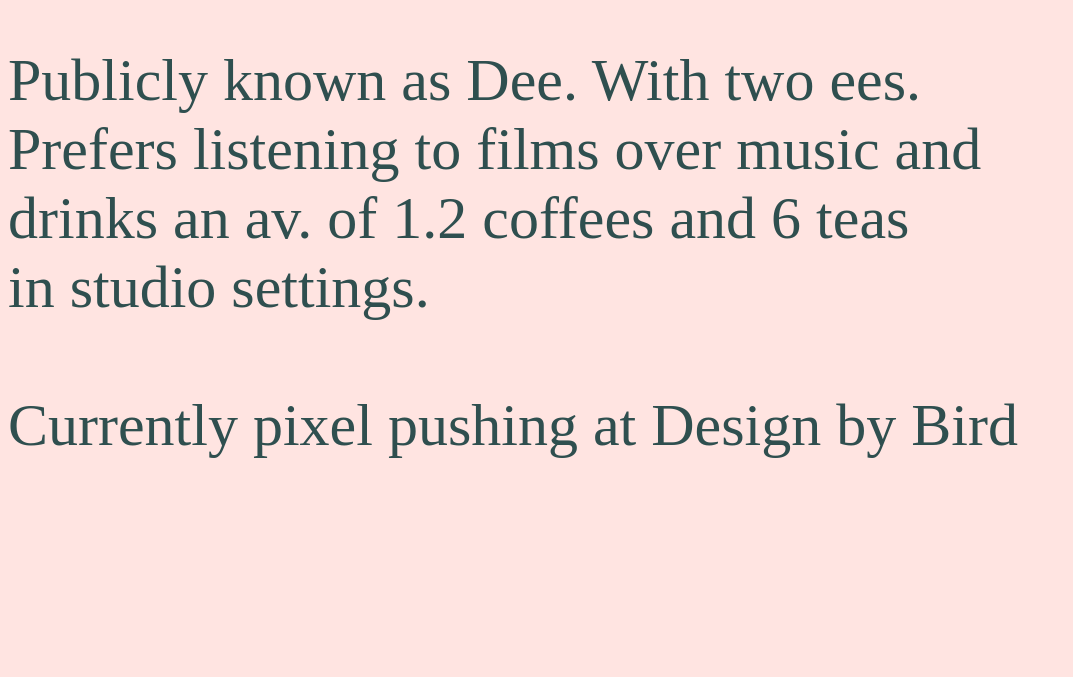
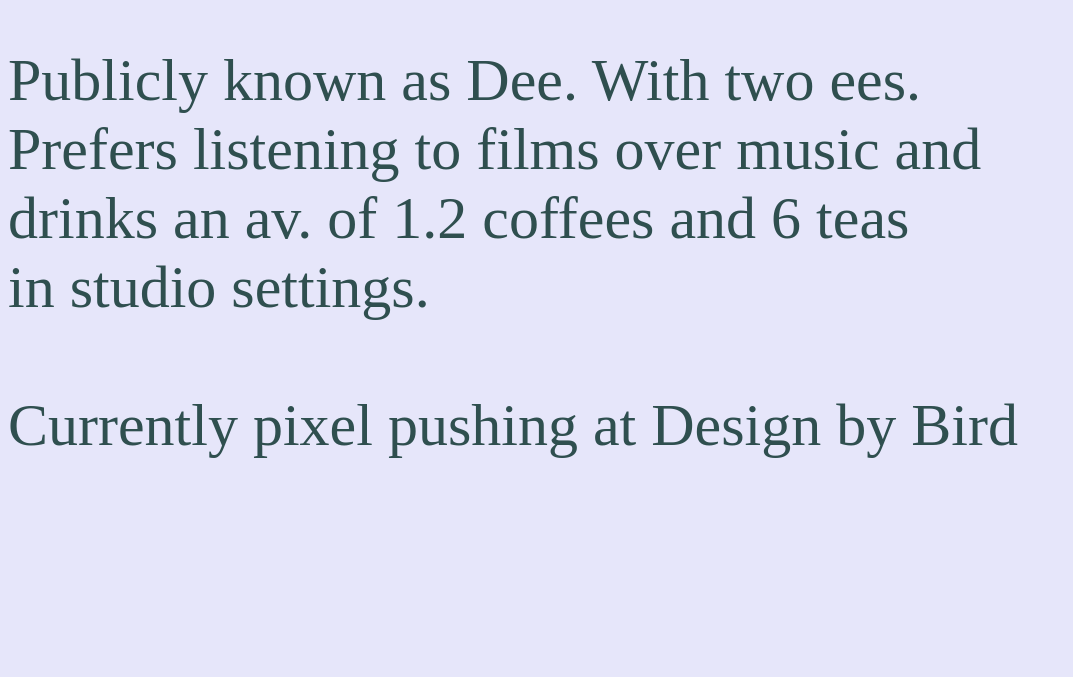
Before and after one commit to deemarcela/deemarcela.github.io, a plain HTML site: page unit_1/index.html in a window 1280 px wide. Shown: the part 123-800 px from the top of the page, without its empty margins (0-1073 px from the left). Drawn offline with Linux system fonts and the light colour scheme.

Commit message:
Changing Background

```diff
--- a/unit_1/css/style.css
+++ b/unit_1/css/style.css
@@ -1,5 +1,5 @@
 body {
-    background-color: #FFE4E1;
+    background-color: #E6E6FA;
 }
 
 h1, p {
```
